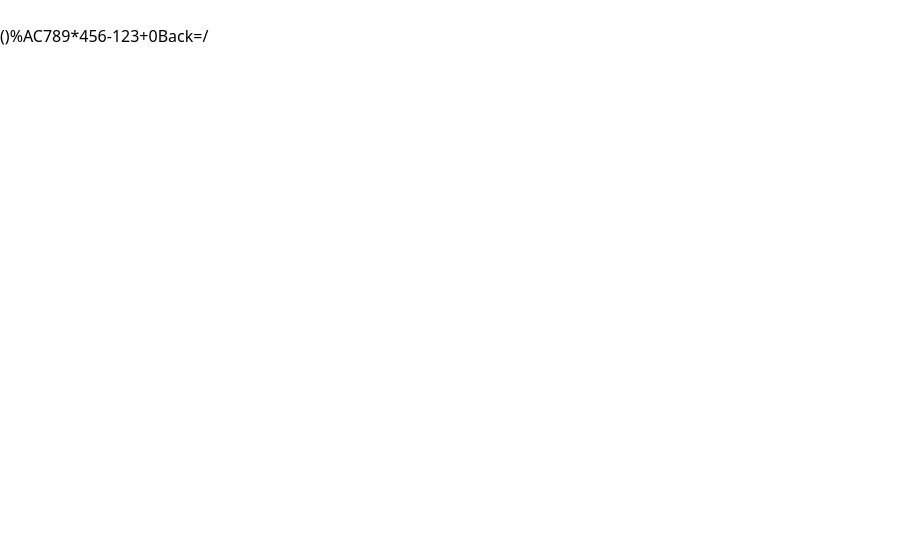
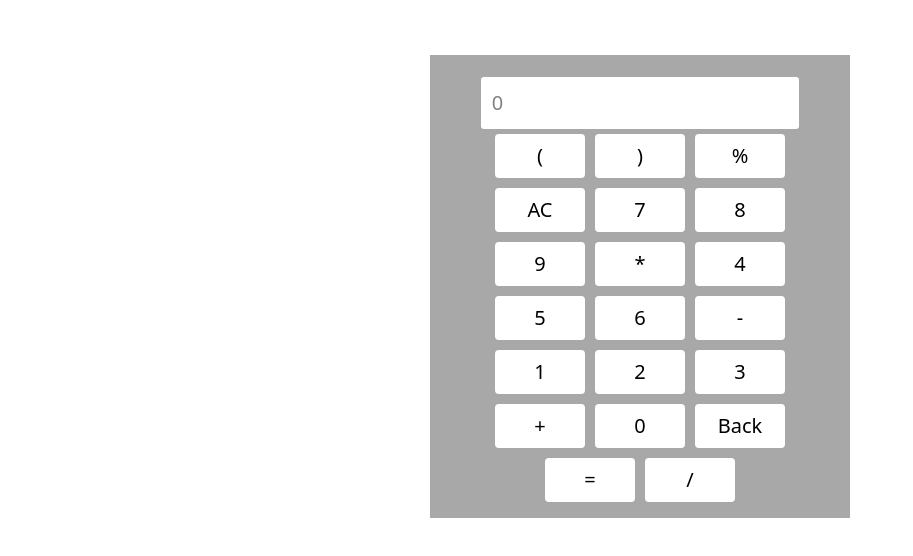
Before and after one commit to bobbyDeepak1415/Calculator_react, a React (Vite) app: page / in a window 1280 px wide. Shown: the top 556 px of the page, without its empty margins (0-913 px from the left). Built offline with nearby package versions, Linux system fonts and the light colour scheme.

Commit message:
added basic css

```diff
--- a/src/App.jsx
+++ b/src/App.jsx
@@ -1,13 +1,12 @@
-import Calculator from "./Components/Calculator"
-import './app.css'
+import Calculator from "./Components/Calculator";
+import "./app.css";
 
 function App() {
-
   return (
-    <div className="app">
-      <Calculator/>
+    <div>
+      <Calculator />
     </div>
-  )
+  );
 }
 
-export default App
+export default App;
--- a/src/Components/Calculator.jsx
+++ b/src/Components/Calculator.jsx
@@ -3,9 +3,12 @@ import React from "react";
 function Calculator() {
   return (
     <>
-      <div className="container">
+      <div className="w-[420px] bg-[rgb(168,168,168)] m-auto text-center p-[11px] mt-[55px]">
         <div>
-          <input></input>
+          <input
+            placeholder="0"
+            className="w-[80%] bg-white p-[11px] border-none text-[20px] mt-[11px] rounded-[3px]"
+          ></input>
         </div>
         <button value="(">(</button>
         <button value=")">)</button>
--- a/src/app.css
+++ b/src/app.css
@@ -1,5 +1,51 @@
 @import "tailwindcss";
 
-body {
+button {
+  width: 90px;
+  padding: 7px;
+  margin: 5px;
+  border: none;
+  font-size: 20px;
+  background-color: #ffffff;
+  border-radius: 4px;
+  cursor: pointer;
+}
+
+.App {
+  text-align: center;
+}
+
+.App-logo {
+  height: 40vmin;
+  pointer-events: none;
+}
+
+@media (prefers-reduced-motion: no-preference) {
+  .App-logo {
+    animation: App-logo-spin infinite 20s linear;
+  }
+}
+
+.App-header {
+  background-color: #282c34;
+  min-height: 100vh;
   display: flex;
+  flex-direction: column;
+  align-items: center;
+  justify-content: center;
+  font-size: calc(10px + 2vmin);
+  color: white;
 }
+
+.App-link {
+  color: #61dafb;
+}
+
+@keyframes App-logo-spin {
+  from {
+    transform: rotate(0deg);
+  }
+  to {
+    transform: rotate(360deg);
+  }
+}
```
